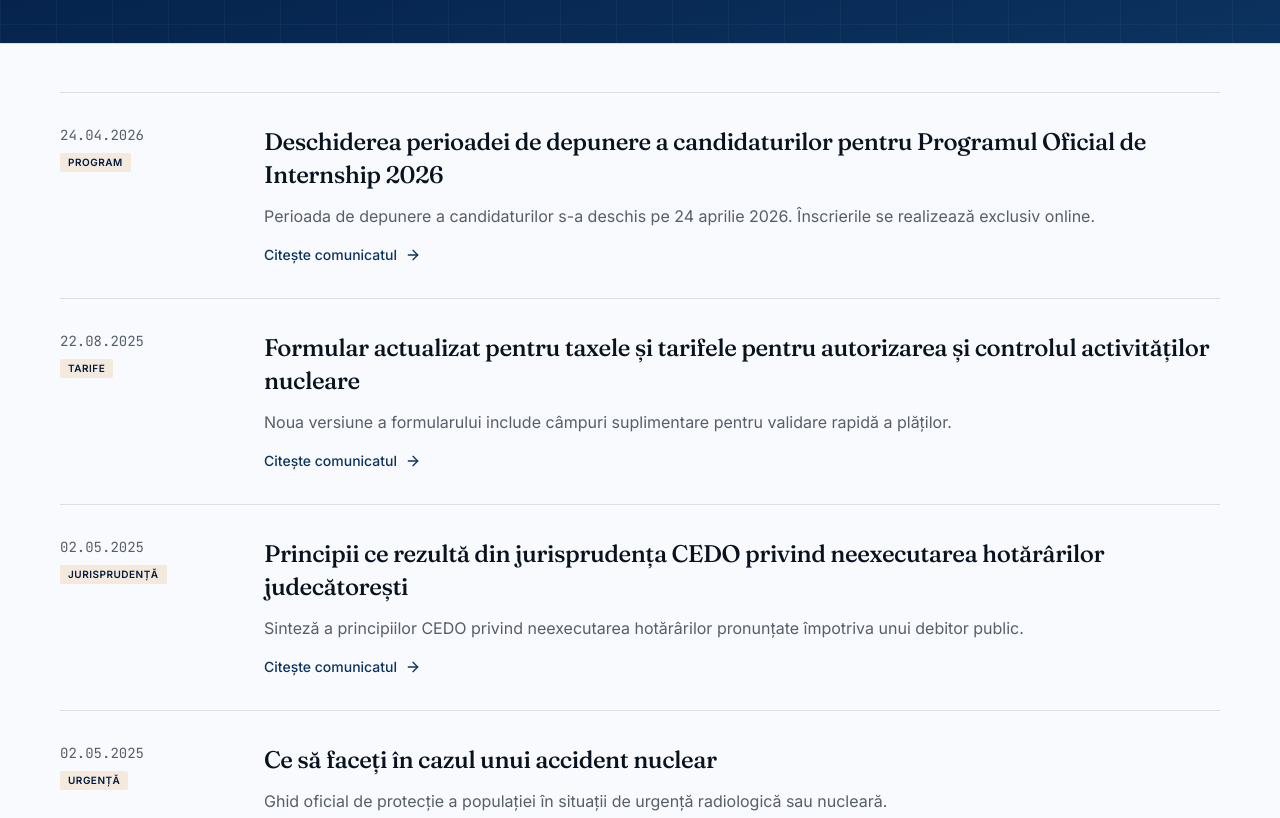
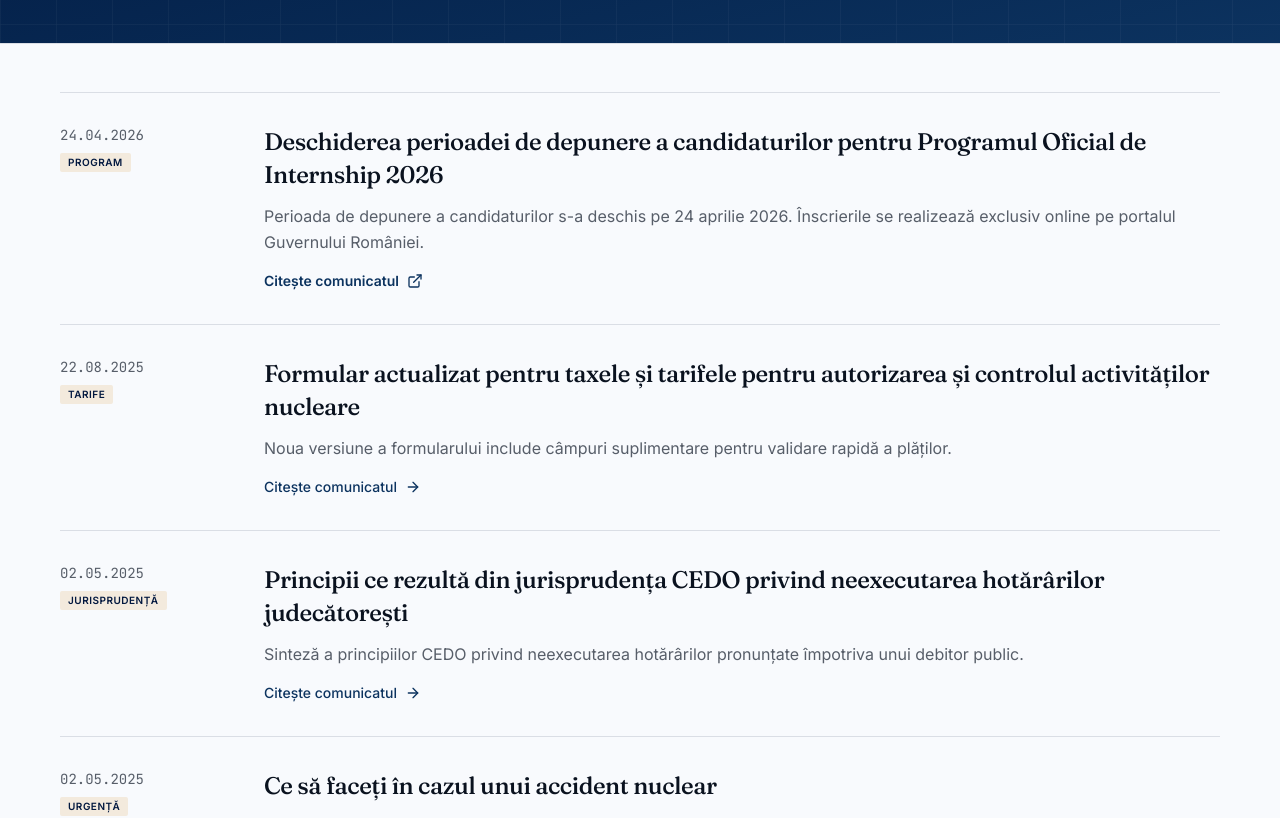
Before and after one commit to mihnea2456/cncan, a React (Vite) app: page /comunicate in a window 1280 px wide. Shown: the part 1300-2118 px from the top of the page. Built offline with nearby package versions, Linux system fonts and the light colour scheme.

Commit message:
Link Internship 2026 press release button to https://internship.gov.ro

```diff
--- a/src/routes/comunicate.tsx
+++ b/src/routes/comunicate.tsx
@@ -1,5 +1,5 @@
 import { createFileRoute } from "@tanstack/react-router";
-import { ArrowRight } from "lucide-react";
+import { ArrowRight, ExternalLink } from "lucide-react";
 import { useI18n } from "@/lib/i18n";
 import { PageHeader } from "@/components/page-header";
 
@@ -16,11 +16,48 @@ export const Route = createFileRoute("/comunicate")({
 });
 
 const news = [
-  { date: "24.04.2026", tag: "Program", title_ro: "Deschiderea perioadei de depunere a candidaturilor pentru Programul Oficial de Internship 2026", title_en: "Application period opens for the Official Government Internship Program 2026", excerpt_ro: "Perioada de depunere a candidaturilor s-a deschis pe 24 aprilie 2026. Înscrierile se realizează exclusiv online.", excerpt_en: "The application period opened on 24 April 2026. Registration is exclusively online." },
-  { date: "22.08.2025", tag: "Tarife", title_ro: "Formular actualizat pentru taxele și tarifele pentru autorizarea și controlul activităților nucleare", title_en: "Updated form for authorization and control fees" , excerpt_ro: "Noua versiune a formularului include câmpuri suplimentare pentru validare rapidă a plăților.", excerpt_en: "The new form version includes fields for faster payment validation."},
-  { date: "02.05.2025", tag: "Jurisprudență", title_ro: "Principii ce rezultă din jurisprudența CEDO privind neexecutarea hotărârilor judecătorești", title_en: "Principles from ECHR case law on non-enforcement of court decisions", excerpt_ro: "Sinteză a principiilor CEDO privind neexecutarea hotărârilor pronunțate împotriva unui debitor public.", excerpt_en: "Summary of ECHR principles on non-enforcement of decisions against public debtors." },
-  { date: "02.05.2025", tag: "Urgență", title_ro: "Ce să faceți în cazul unui accident nuclear", title_en: "What to do in case of a nuclear accident", excerpt_ro: "Ghid oficial de protecție a populației în situații de urgență radiologică sau nucleară.", excerpt_en: "Official public protection guide for radiological or nuclear emergencies." },
-  { date: "18.03.2025", tag: "Consultare", title_ro: "Consultare publică: proiect de normă privind protecția fizică a instalațiilor nucleare", title_en: "Public consultation: draft norm on physical protection of nuclear installations", excerpt_ro: "Perioada de consultare: 18 martie – 18 aprilie 2025. Observațiile se transmit la office@cncan.ro.", excerpt_en: "Consultation period: 18 March – 18 April 2025. Comments to office@cncan.ro." },
+  {
+    date: "24.04.2026",
+    tag: "Program",
+    title_ro: "Deschiderea perioadei de depunere a candidaturilor pentru Programul Oficial de Internship 2026",
+    title_en: "Application period opens for the Official Government Internship Program 2026",
+    excerpt_ro: "Perioada de depunere a candidaturilor s-a deschis pe 24 aprilie 2026. Înscrierile se realizează exclusiv online pe portalul Guvernului României.",
+    excerpt_en: "The application period opened on 24 April 2026. Registration is exclusively online on the Government portal.",
+    link: "https://internship.gov.ro",
+  },
+  {
+    date: "22.08.2025",
+    tag: "Tarife",
+    title_ro: "Formular actualizat pentru taxele și tarifele pentru autorizarea și controlul activităților nucleare",
+    title_en: "Updated form for authorization and control fees",
+    excerpt_ro: "Noua versiune a formularului include câmpuri suplimentare pentru validare rapidă a plăților.",
+    excerpt_en: "The new form version includes fields for faster payment validation.",
+  },
+  {
+    date: "02.05.2025",
+    tag: "Jurisprudență",
+    title_ro: "Principii ce rezultă din jurisprudența CEDO privind neexecutarea hotărârilor judecătorești",
+    title_en: "Principles from ECHR case law on non-enforcement of court decisions",
+    excerpt_ro: "Sinteză a principiilor CEDO privind neexecutarea hotărârilor pronunțate împotriva unui debitor public.",
+    excerpt_en: "Summary of ECHR principles on non-enforcement of decisions against public debtors.",
+  },
+  {
+    date: "02.05.2025",
+    tag: "Urgență",
+    title_ro: "Ce să faceți în cazul unui accident nuclear",
+    title_en: "What to do in case of a nuclear accident",
+    excerpt_ro: "Ghid oficial de protecție a populației în situații de urgență radiologică sau nucleară.",
+    excerpt_en: "Official public protection guide for radiological or nuclear emergencies.",
+    link: "/urgente",
+  },
+  {
+    date: "18.03.2025",
+    tag: "Consultare",
+    title_ro: "Consultare publică: proiect de normă privind protecția fizică a instalațiilor nucleare",
+    title_en: "Public consultation: draft norm on physical protection of nuclear installations",
+    excerpt_ro: "Perioada de consultare: 18 martie – 18 aprilie 2025. Observațiile se transmit la office@cncan.ro.",
+    excerpt_en: "Consultation period: 18 March – 18 April 2025. Comments to office@cncan.ro.",
+  },
 ];
 
 function NewsPage() {
@@ -30,8 +67,10 @@ function NewsPage() {
       <PageHeader eyebrow="03" title={t("news.title")} subtitle={t("news.sub")} />
       <section className="container-page py-12">
         <div className="divide-y divide-border border-t border-b border-border">
-          {news.map((n, i) => (
-            <article key={i} className="py-8 grid gap-6 md:grid-cols-[180px_1fr] group cursor-pointer">
+          {news.map((n, i) => {
+            const isExternal = n.link?.startsWith("http");
+            return (
+              <article key={i} className="py-8 grid gap-6 md:grid-cols-[180px_1fr] group">
                 <div>
                   <div className="font-mono text-sm text-muted-foreground">{n.date}</div>
                   <div className="mt-2 inline-block px-2 py-0.5 bg-accent text-accent-foreground rounded-sm uppercase tracking-wider text-[10px] font-semibold">
@@ -40,15 +79,40 @@ function NewsPage() {
                 </div>
                 <div>
                   <h2 className="font-display text-2xl text-foreground leading-snug group-hover:text-brand transition-colors">
+                    {n.link ? (
+                      <a
+                        href={n.link}
+                        target={isExternal ? "_blank" : "_self"}
+                        rel={isExternal ? "noreferrer" : ""}
+                        className="hover:underline"
+                      >
                         {lang === "ro" ? n.title_ro : n.title_en}
+                      </a>
+                    ) : (
+                      lang === "ro" ? n.title_ro : n.title_en
+                    )}
                   </h2>
                   <p className="mt-3 text-muted-foreground leading-relaxed">{lang === "ro" ? n.excerpt_ro : n.excerpt_en}</p>
+
+                  {n.link ? (
+                    <a
+                      href={n.link}
+                      target={isExternal ? "_blank" : "_self"}
+                      rel={isExternal ? "noreferrer" : ""}
+                      className="mt-4 inline-flex items-center gap-2 text-sm text-brand font-semibold hover:text-brand-deep transition-colors"
+                    >
+                      {lang === "ro" ? "Citește comunicatul" : "Read the release"}
+                      {isExternal ? <ExternalLink className="h-4 w-4" /> : <ArrowRight className="h-4 w-4" />}
+                    </a>
+                  ) : (
                     <div className="mt-4 inline-flex items-center gap-2 text-sm text-brand font-medium">
                       {lang === "ro" ? "Citește comunicatul" : "Read the release"} <ArrowRight className="h-4 w-4" />
                     </div>
+                  )}
                 </div>
               </article>
-          ))}
+            );
+          })}
         </div>
       </section>
     </>
```
Lines whose indentation alone changed are shown as unchanged.
